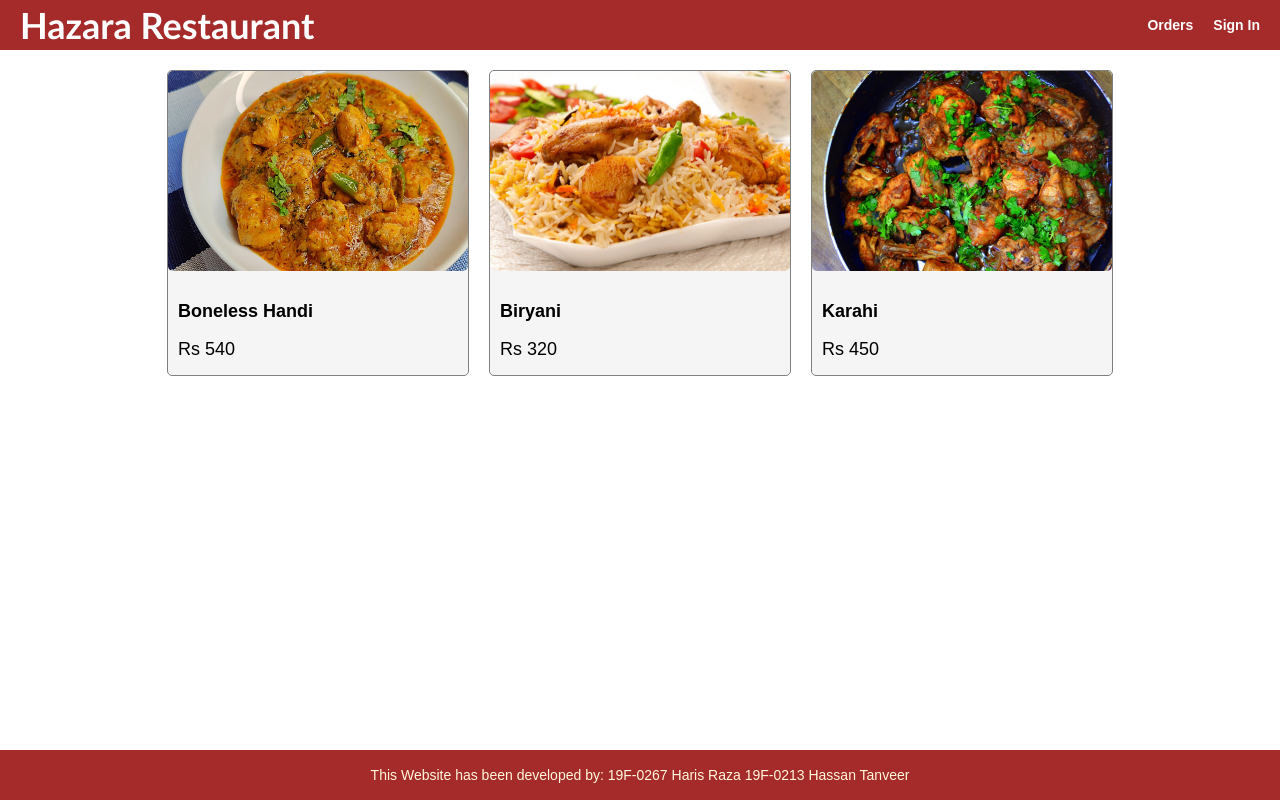
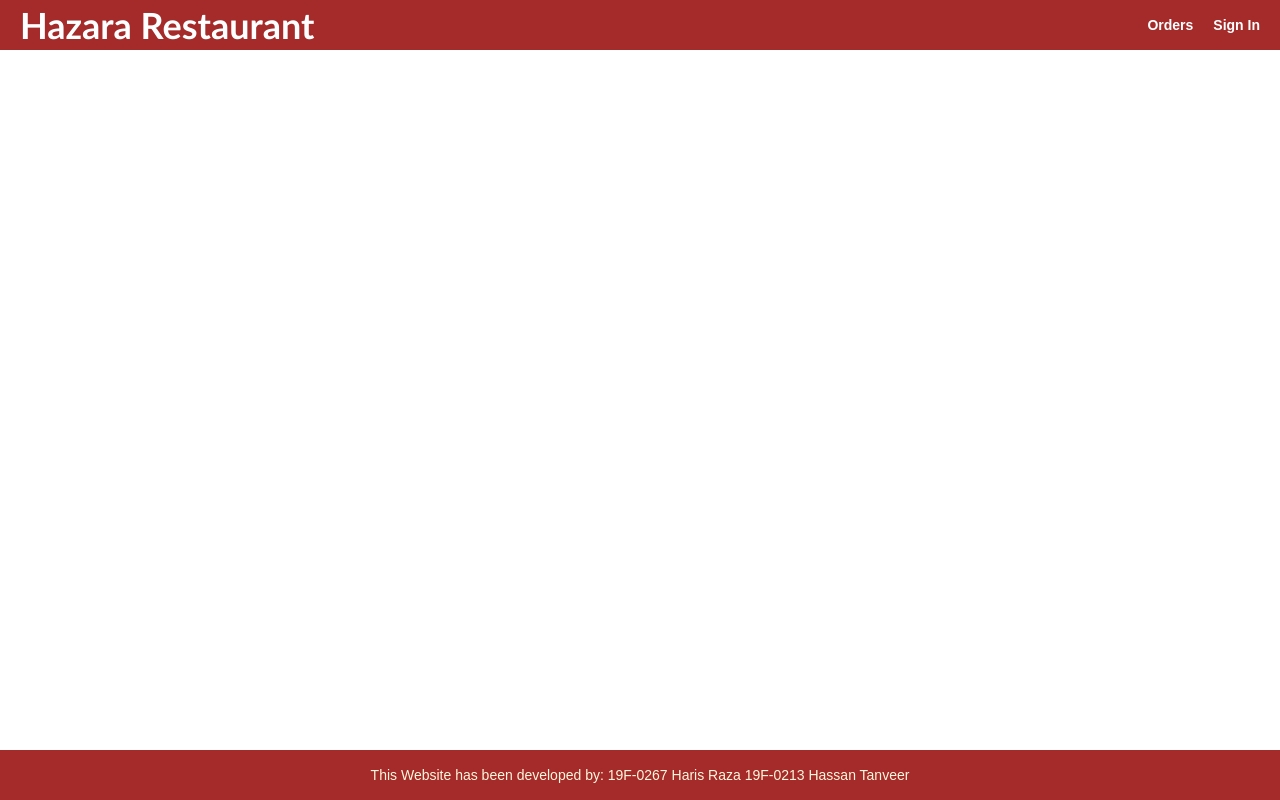
Before and after one commit to haris8899/restraunt-management-system, a React (Create React App) app in the folder frontend/: page /fooditems/1 in a window 1280 px wide. Built offline with nearby package versions, Linux system fonts and the light colour scheme.

Commit message:
React Routing

```diff
--- a/frontend/package.json
+++ b/frontend/package.json
@@ -8,6 +8,7 @@
     "@testing-library/user-event": "^13.5.0",
     "react": "^17.0.2",
     "react-dom": "^17.0.2",
+    "react-router-dom": "^6.2.1",
     "react-scripts": "5.0.0",
     "web-vitals": "^2.1.2"
   },
--- a/frontend/src/App.js
+++ b/frontend/src/App.js
@@ -1,11 +1,14 @@
-import data from './data';
-
+import { BrowserRouter as Router,Routes, Route } from 'react-router-dom';
+import Homepage from './screens/home';
+import itempage from './screens/itempage';
 function App() {
   return (
-    <div class="grid-container">
-    <header class="row">
+     <Router>
+    <div className="grid-container">
+    <header className="row">
           <div>
-              <a class="logotext" href="/">Hazara Restaurant</a>
+              <a className="logotext" href="/
+              ">Hazara Restaurant</a>
             </div>
           <div>
             <a href="/orders">Orders</a>
@@ -13,32 +16,15 @@ function App() {
           </div>
     </header>
      <main>
-        <div class="row center">
-          {
-            data.fooditems.map(fooditems =>(
-            <div key={fooditems._id} class="card">
-            <a href={`/fooditems/${fooditems._id}`}>
-                <img class="medium" src={fooditems.image} alt={fooditems.name} />
-            </a>
-            <div class="card-body">
-                <a href={`/fooditems/${fooditems._id}`}>
-                    <h2>{fooditems.name}</h2>
-                </a>
-                <div class="price">
-                    Rs {fooditems.price}
-                </div>
-            </div>
-        </div>
-
-            ))
-          }
-
-        </div>
+       <Routes>
+       <Route path="/" element={<Homepage />}></Route>
+       <Route path="/fooditems/:id" element={<itempage />}/></Routes>
      </main>
-    <footer class="row center">
+    <footer className="row center">
         <p>This Website has been developed by: 19F-0267 Haris Raza 19F-0213 Hassan Tanveer</p>
     </footer>
 </div>
+</Router>
   );
 }
 
--- /dev/null
+++ b/frontend/src/components/Fooditems.js
@@ -0,0 +1,19 @@
+function Fooditems(sr){
+    const {fooditems}=sr
+return(
+    <div key={fooditems._id} className="card">
+            <a href={`/fooditems/${fooditems._id}`}>
+                <img className="medium" src={fooditems.image} alt={fooditems.name} />
+            </a>
+            <div className="card-body">
+                <a href={`/fooditems/${fooditems._id}`}>
+                    <h2>{fooditems.name}</h2>
+                </a>
+                <div className="price">
+                    Rs {fooditems.price}
+                </div>
+            </div>
+        </div>
+)
+}
+export default Fooditems
--- /dev/null
+++ b/frontend/src/screens/home.js
@@ -0,0 +1,15 @@
+import Fooditems from '../components/Fooditems';
+import data from '../data';
+
+function HomeScreen() {
+  return (
+    <div>
+      <div className="row center">
+        {data.fooditems.map((fooditems) => (
+          <Fooditems key={fooditems._id} fooditems={fooditems}></Fooditems>
+        ))}
+      </div>
+    </div>
+  );
+}
+export default HomeScreen
--- /dev/null
+++ b/frontend/src/screens/itempage.js
@@ -0,0 +1,6 @@
+function itempage(){
+    return(
+        <div>Products Page</div>
+    )
+}
+export default itempage
```
Also changed, not shown: 1 other file (tests, documents, lock files or other folders).
